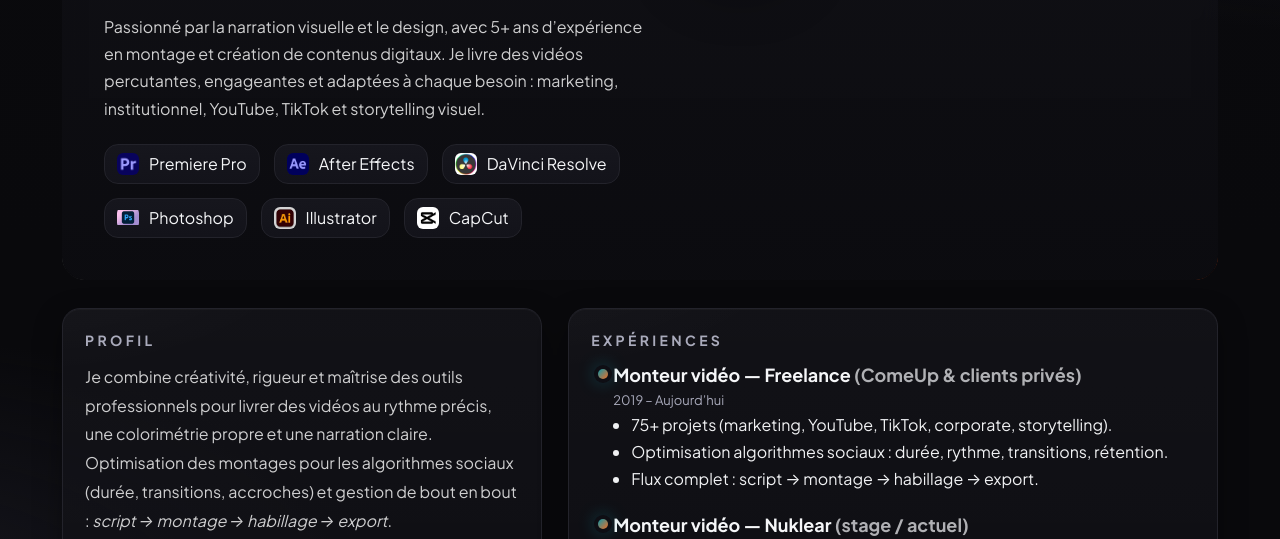
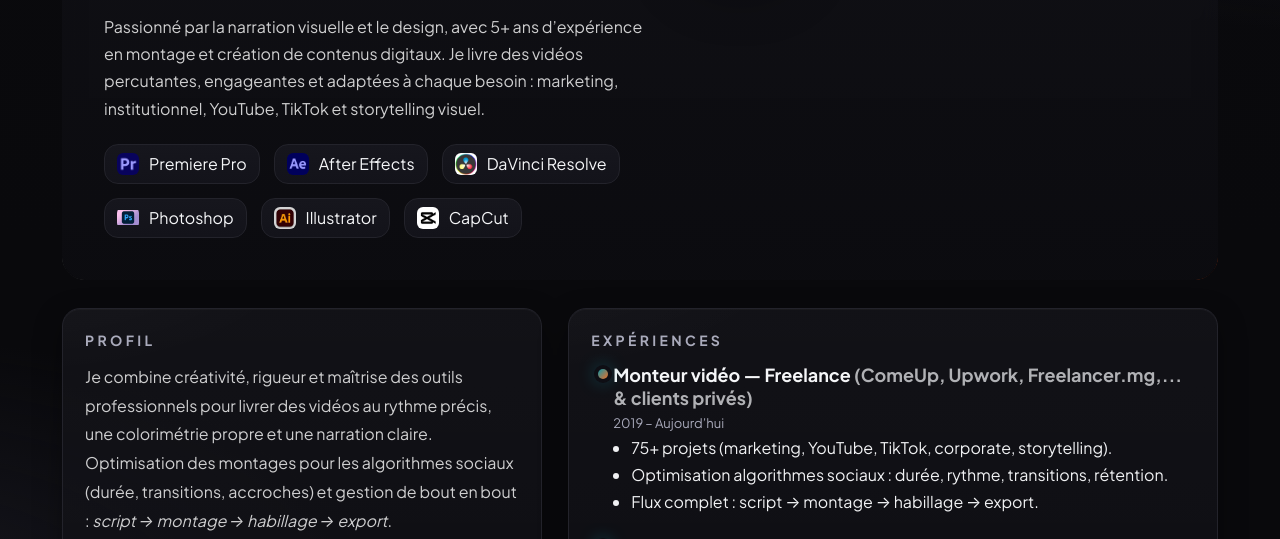
Before and after one commit to gertino-dev/Portofolio-Gertino, a plain HTML site: page index.html in a window 1280 px wide. Shown: the part 244-783 px from the top of the page. Drawn offline with Linux system fonts and the light colour scheme.

Commit message:
Update index.html

```diff
--- a/index.html
+++ b/index.html
@@ -219,7 +219,7 @@
         <div class="h"><h2 id="h-exp">Expériences</h2></div>
         <div class="timeline">
           <article class="xp">
-            <h3>Monteur vidéo — Freelance <span style="opacity:.7">(ComeUp & clients privés)</span></h3>
+            <h3>Monteur vidéo — Freelance <span style="opacity:.7">(ComeUp, Upwork, Freelancer.mg,... & clients privés)</span></h3>
             <div class="meta">2019 – Aujourd’hui</div>
             <ul>
               <li>75+ projets (marketing, YouTube, TikTok, corporate, storytelling).</li>
```
